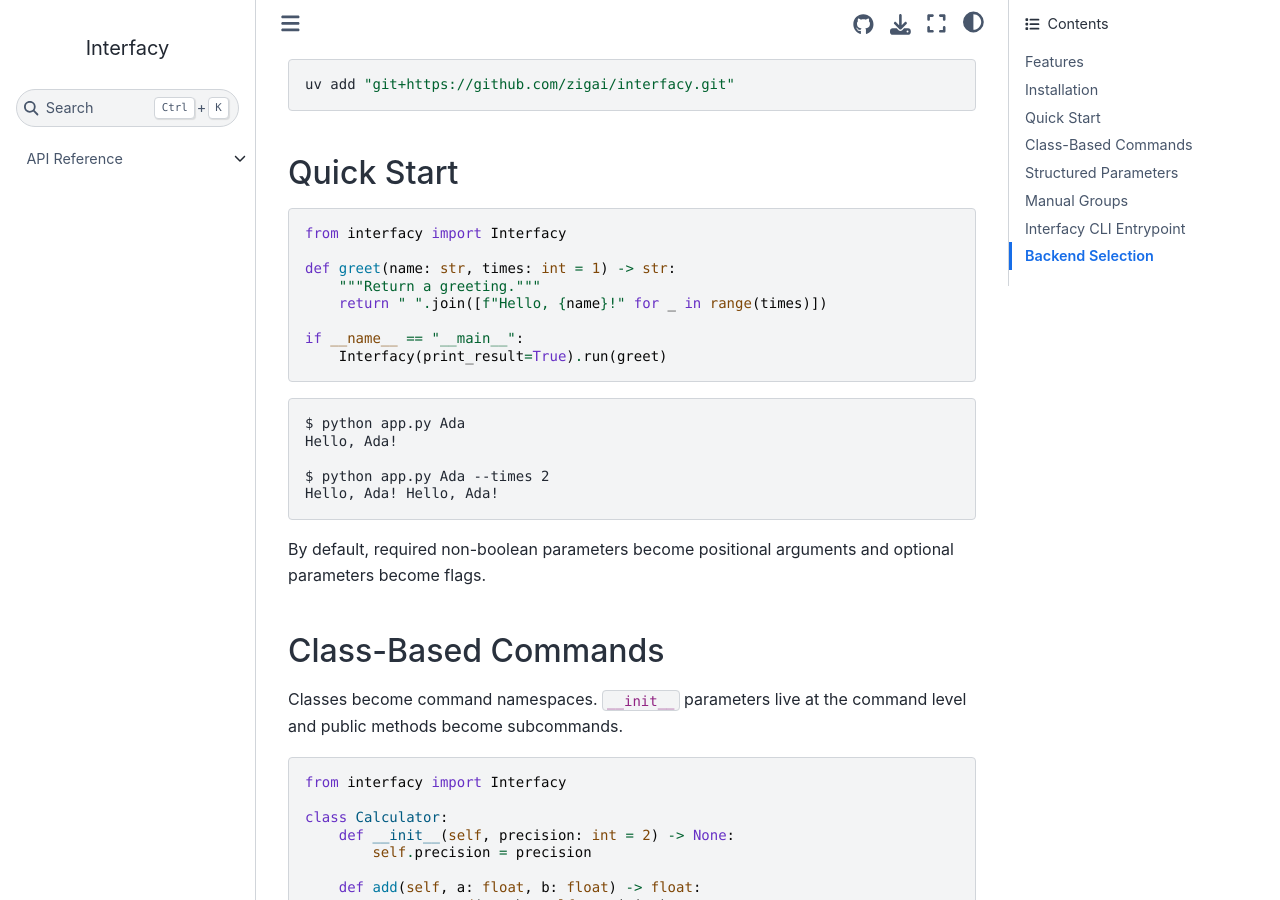
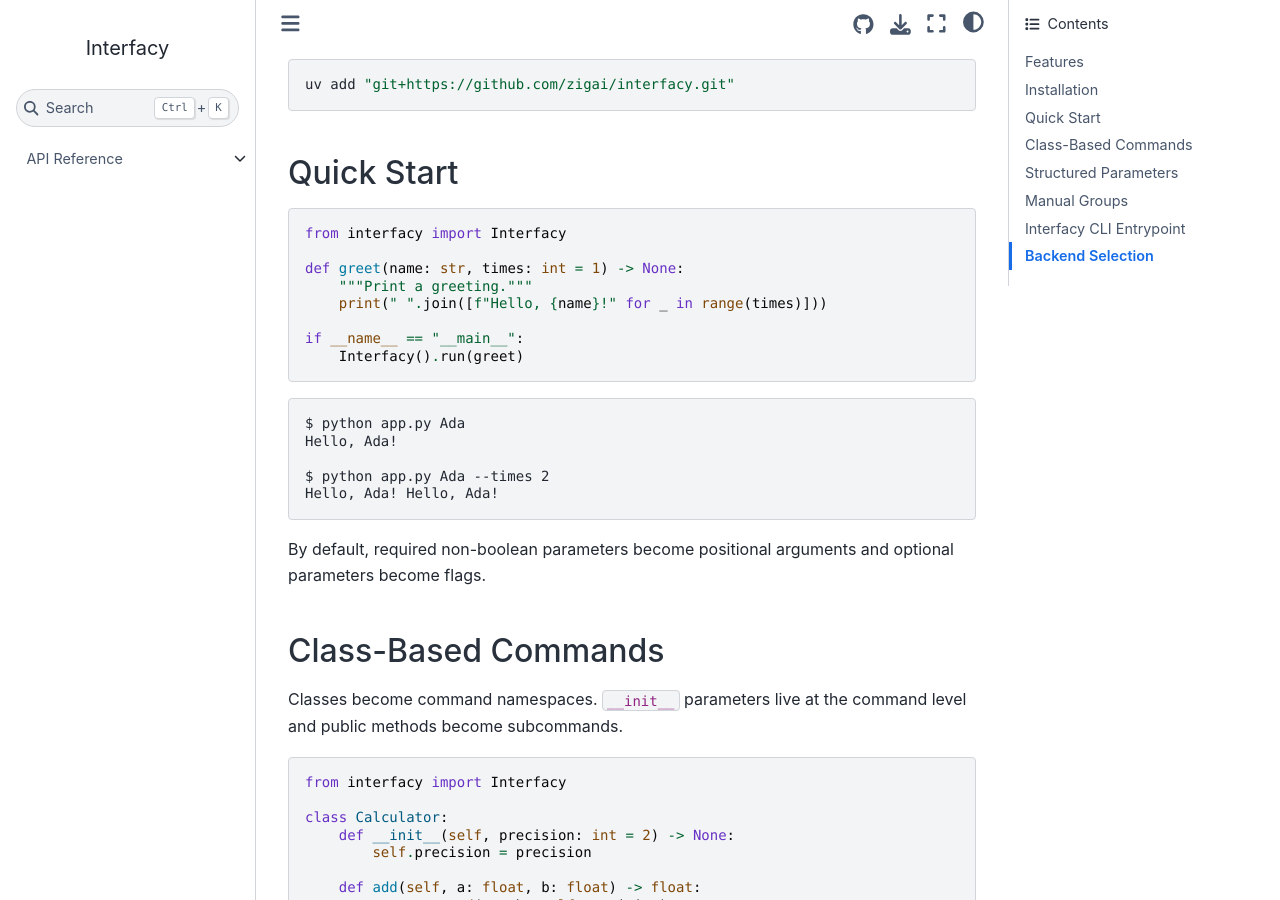
Before and after one commit to zigai/interfacy, a Sphinx documentation site: the page built from docs/index.md, in a window 1280 px wide and 900 px high, scrolled down 971 px. Built offline with Sphinx 7.4.7 and the Sphinx Book theme 1.1.4, drawn with Linux system fonts in a browser that asks for light colours.

Commit message:
docs: update quick start to print command output directly

````diff
--- a/README.md
+++ b/README.md
@@ -46,12 +46,12 @@
 ```python
 from interfacy import Interfacy
 
-def greet(name: str, times: int = 1) -> str:
-    """Return a greeting."""
-    return " ".join([f"Hello, {name}!" for _ in range(times)])
+def greet(name: str, times: int = 1) -> None:
+    """Print a greeting."""
+    print(" ".join([f"Hello, {name}!" for _ in range(times)]))
 
 if __name__ == "__main__":
-    Interfacy(print_result=True).run(greet)
+    Interfacy().run(greet)
 ```
 
 ```text
````
Also changed, not shown: docs/api/parsers.md (+2 -4 lines), interfacy/.agents/skills/interfacy/SKILL.md.
